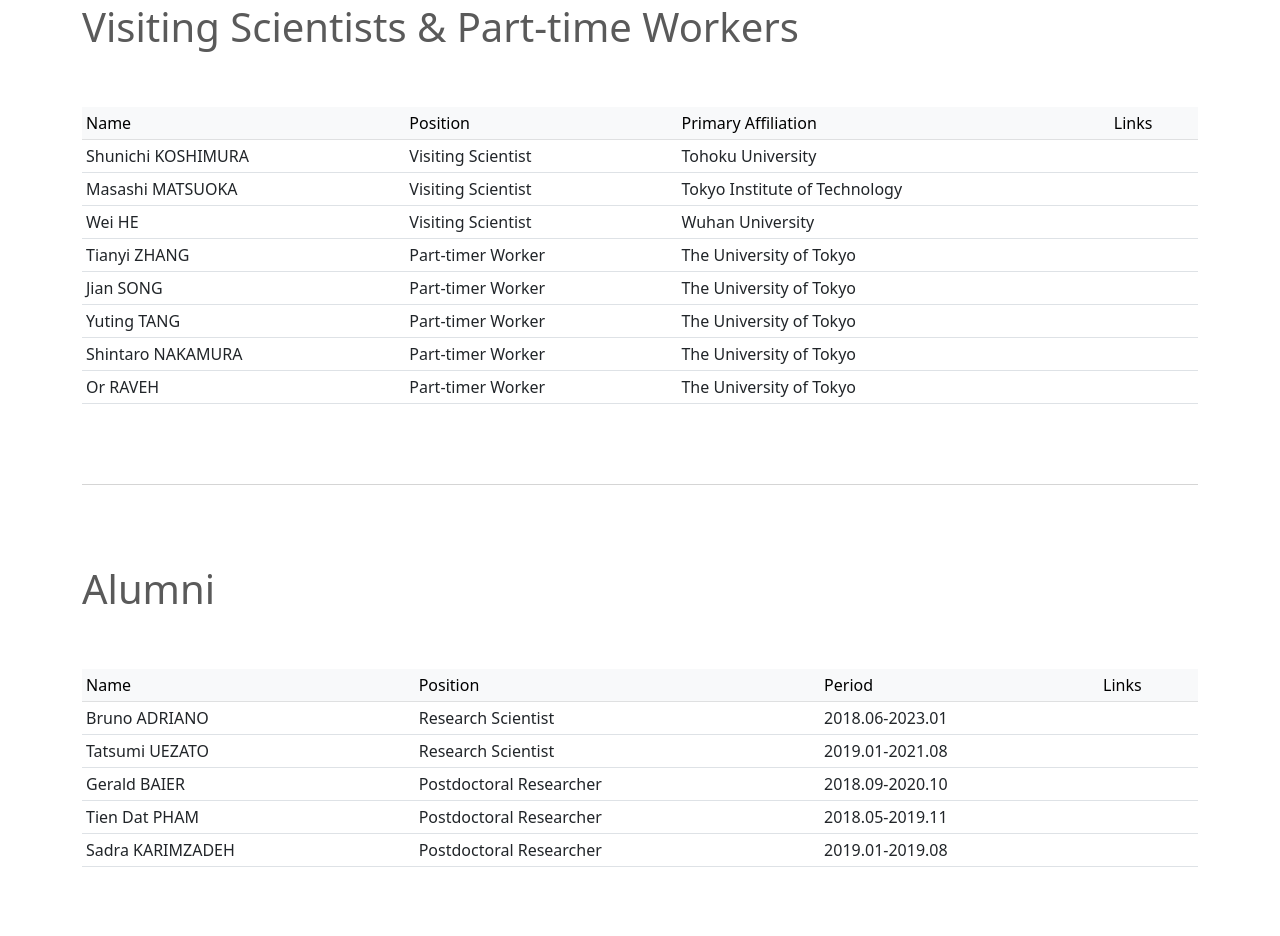
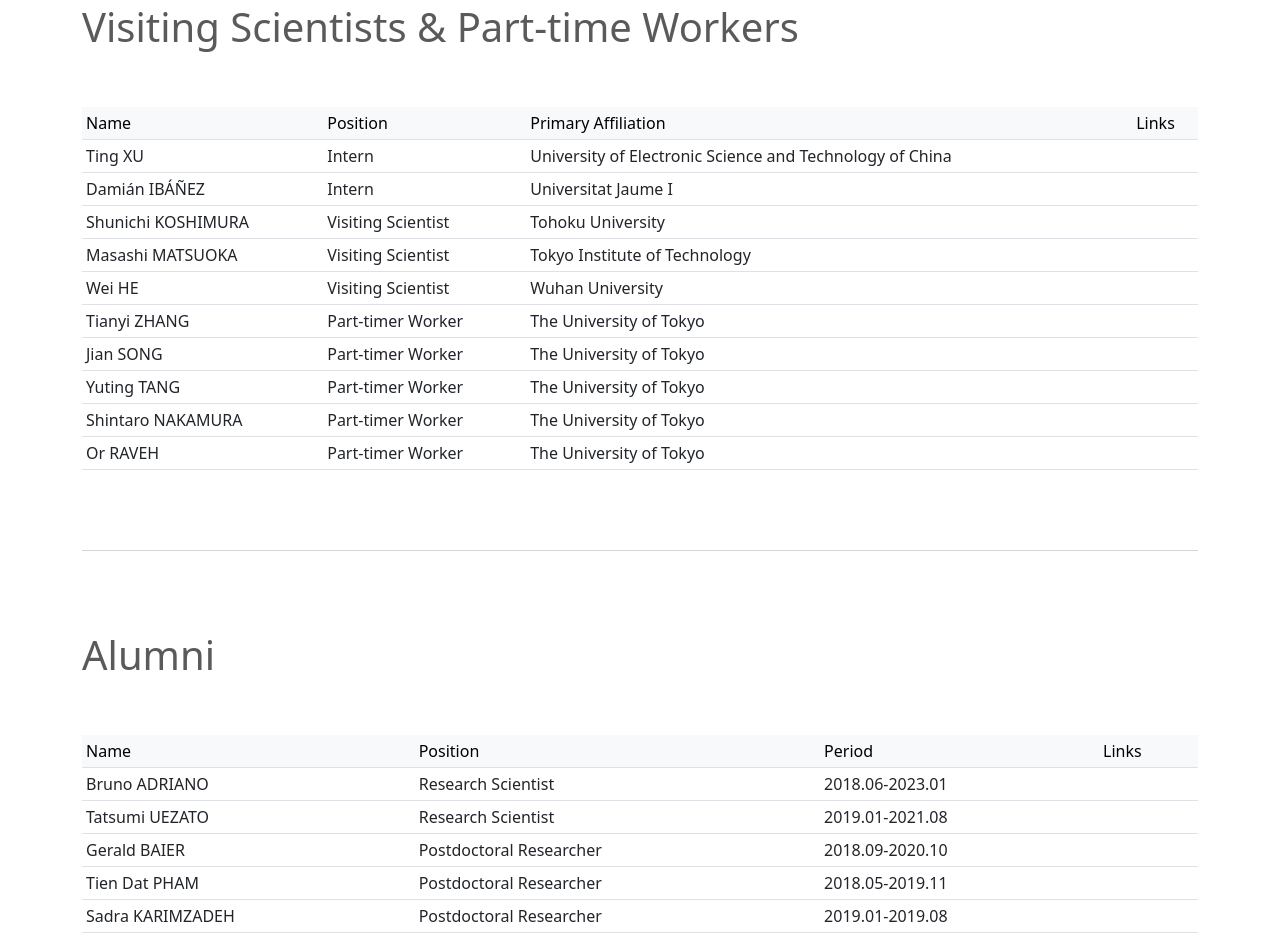
Before and after one commit to nyokoya/geoinfo.github.io, a plain HTML site: page team.html in a window 1280 px wide. Shown: the part 875-1811 px from the top of the page. Drawn offline with Linux system fonts and the light colour scheme; some icons are missing.

Commit message:
Add files via upload

```diff
--- a/team.html
+++ b/team.html
@@ -236,6 +236,22 @@
           </tr>
         </thead>
         <tbody>
+     <tr>
+        <td>Ting XU</td>
+        <td>Intern</td>
+        <td>University of Electronic Science and Technology of China</td>
+        <td>
+        <a target="_blank" href="https://scholar.google.com/citations?user=NMwLfkYAAAAJ&hl=en"><i class="navicon ai ai-google-scholar-square"></i></a>
+        </td>
+    </tr>
+     <tr>
+        <td>Damián IBÁÑEZ</td>
+        <td>Intern</td>
+        <td>Universitat Jaume I</td>
+        <td>
+        <a target="_blank" href="https://scholar.google.com.hk/citations?user=cPXo_l4AAAAJ&hl=en"><i class="navicon ai ai-google-scholar-square"></i></a>
+        </td>
+    </tr>
     <tr>
         <td>Shunichi KOSHIMURA</td>
         <td>Visiting Scientist</td>
```
